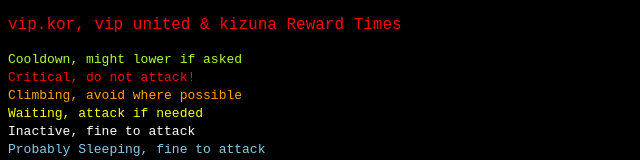
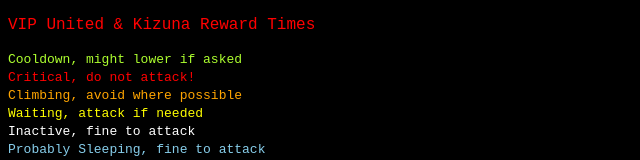
Before and after one commit to hcvipunited/hcvipunited.github.io, a plain HTML site: page index.html in a window 1280 px wide. Shown: the top 160 px of the page, without its empty margins (0-640 px from the left). Drawn offline with Linux system fonts and the light colour scheme.

Commit message:
Update index.html

```diff
--- a/index.html
+++ b/index.html
@@ -195,7 +195,7 @@ function checkTime(i) {
 <body onload="update()">
 
 <p>
-<font color="red">vip.kor, vip united & kizuna Reward Times</font><br/>
+<font color="red">VIP United & Kizuna Reward Times</font><br/>
 </p>
 
 <p>
```
